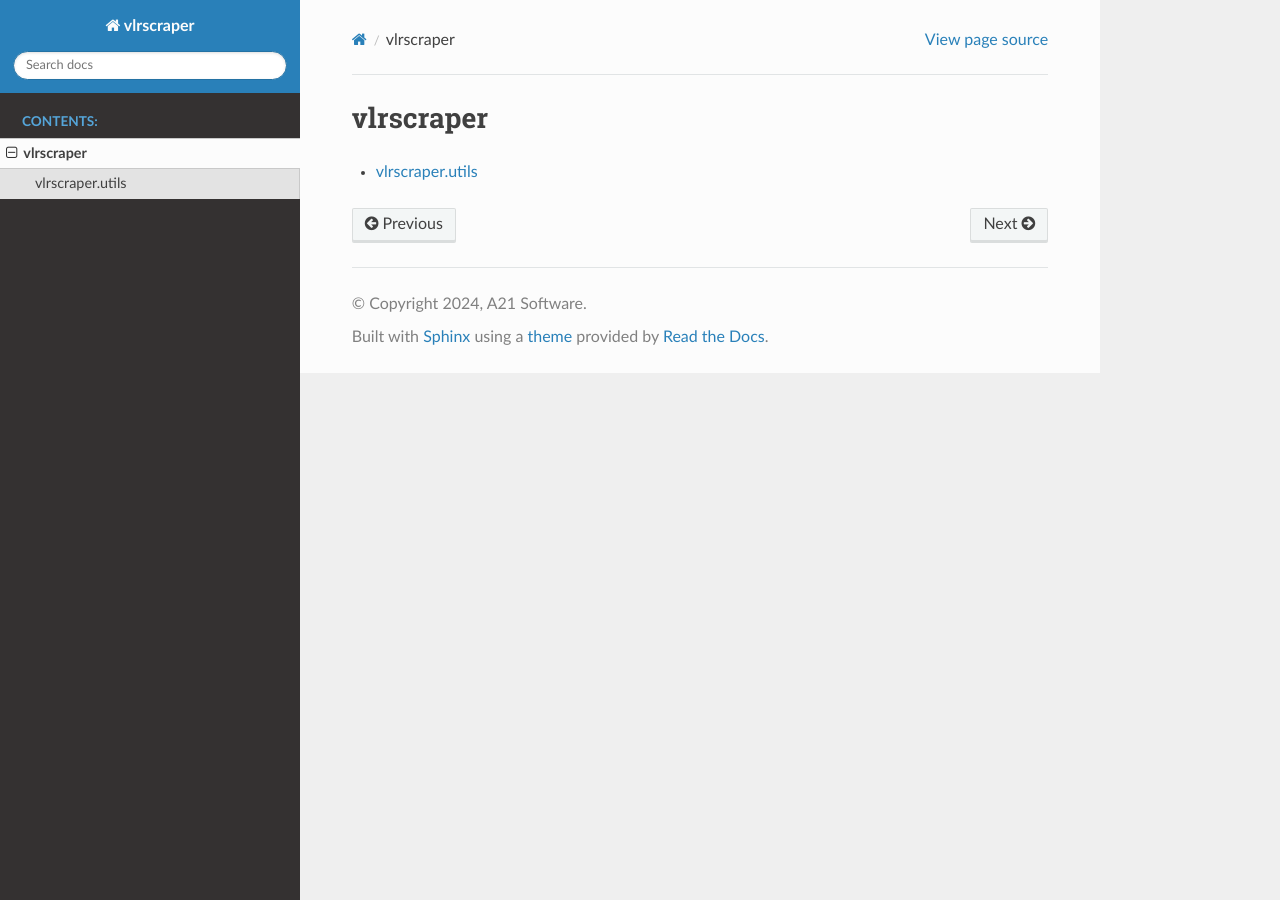
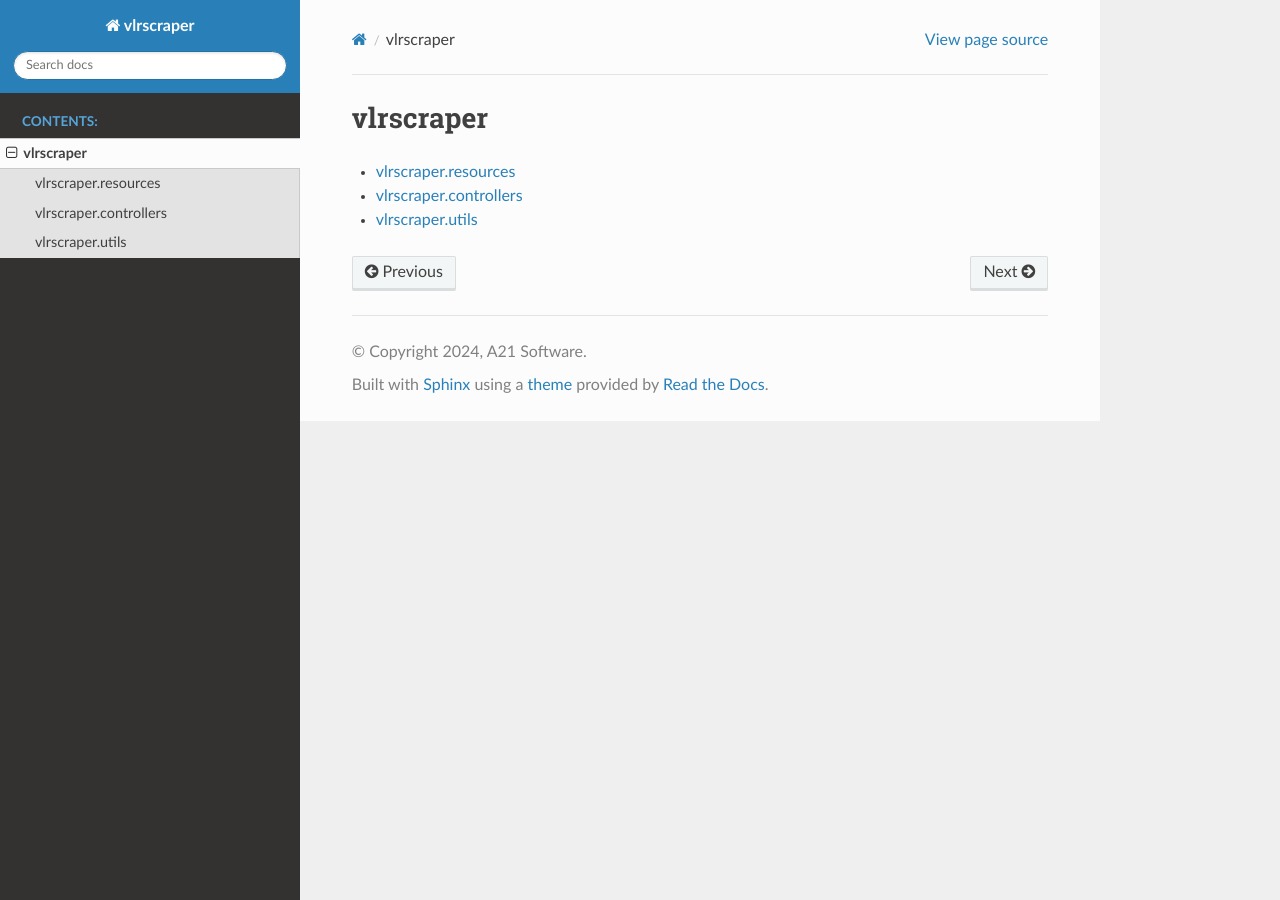
Before and after one commit to A21-Software/VLRScraper, a Sphinx documentation site: the page built from docs/source/modules.rst, in a window 1280 px wide. Built offline with Sphinx 7.4.7 and the Read the Docs theme 3.1.0, drawn with Linux system fonts in a browser that asks for light colours.

Commit message:
Updated docs

```diff
--- a/docs/source/conf.py
+++ b/docs/source/conf.py
@@ -9,29 +9,28 @@
 import sys
 from pathlib import Path
 
-sys.path.insert(0, str(Path('..', 'src').resolve()))
+sys.path.insert(0, str(Path("..", "src").resolve()))
 
-project = 'vlrscraper'
-copyright = '2024, A21 Software'
-author = 'Joe Paton'
-release = 'v0.3.0-alpha'
+project = "vlrscraper"
+copyright = "2024, A21 Software"
+author = "Joe Paton"
+release = "v0.3.0-alpha"
 
 # -- General configuration ---------------------------------------------------
 # https://www.sphinx-doc.org/en/master/usage/configuration.html#general-configuration
 
-extensions = ['sphinx.ext.autodoc', 'sphinx.ext.intersphinx', 'sphinx_rtd_theme']
+extensions = ["sphinx.ext.autodoc", "sphinx.ext.intersphinx", "sphinx_rtd_theme"]
 
-intersphinx_mapping = {'python': ('https://docs.python.org/3', None)}
+intersphinx_mapping = {"python": ("https://docs.python.org/3", None)}
 autodoc_typehints = "description"
+autodoc_default_options = {"show-inheritance": False}
 
-
-templates_path = ['_templates']
+templates_path = ["_templates"]
 exclude_patterns = []
-
 
 
 # -- Options for HTML output -------------------------------------------------
 # https://www.sphinx-doc.org/en/master/usage/configuration.html#options-for-html-output
 
-html_theme = 'sphinx_rtd_theme'
-html_static_path = ['_static']
+html_theme = "sphinx_rtd_theme"
+html_static_path = ["_static"]
--- /dev/null
+++ b/docs/source/controllers.rst
@@ -0,0 +1,6 @@
+vlrscraper.controllers
+======================
+
+.. automodule:: vlrscraper.controllers
+    :members:
+    :undoc-members:
--- a/docs/source/modules.rst
+++ b/docs/source/modules.rst
@@ -2,6 +2,8 @@ vlrscraper
 ==========
 
 .. toctree::
-   :maxdepth: 4
+   :maxdepth: 2
 
+   resources
+   controllers
    utils
--- /dev/null
+++ b/docs/source/resources.rst
@@ -0,0 +1,6 @@
+vlrscraper.resources
+====================
+
+.. automodule:: vlrscraper.resources
+    :members:
+    :undoc-members:
```
